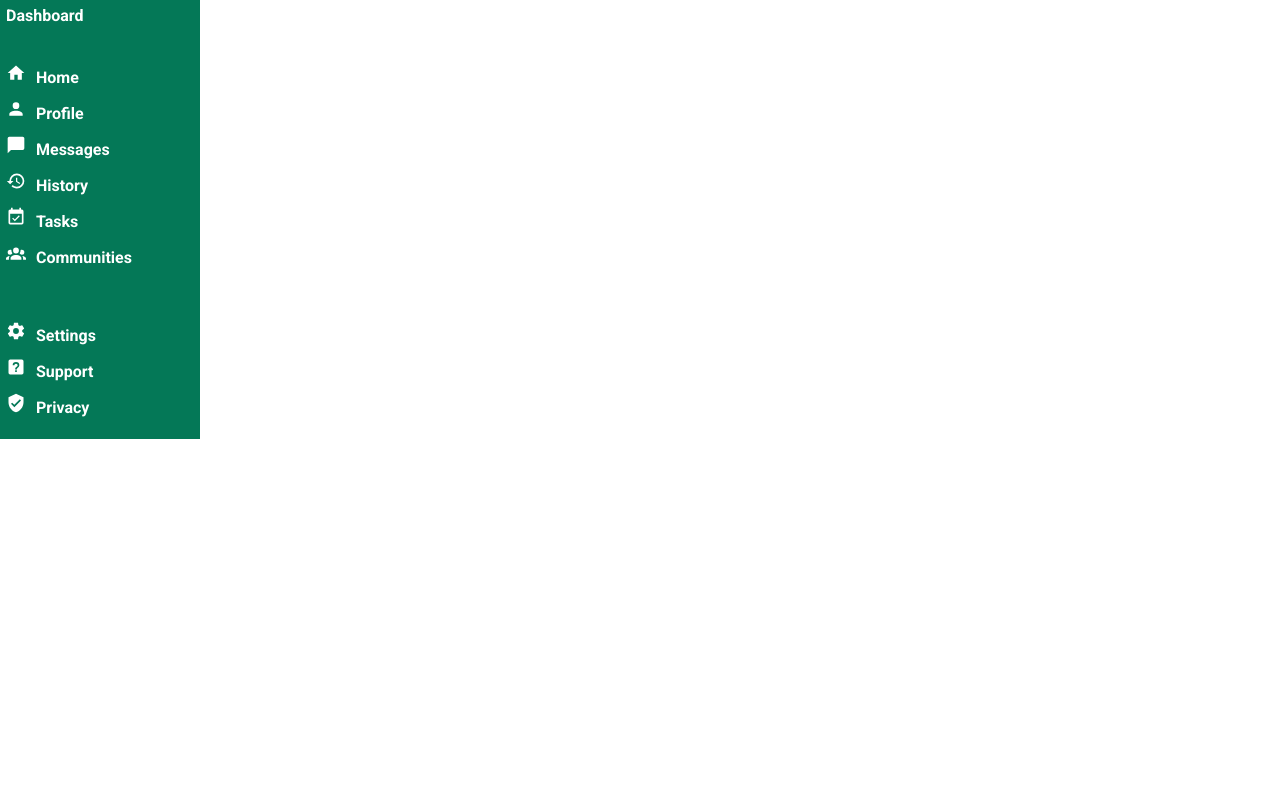
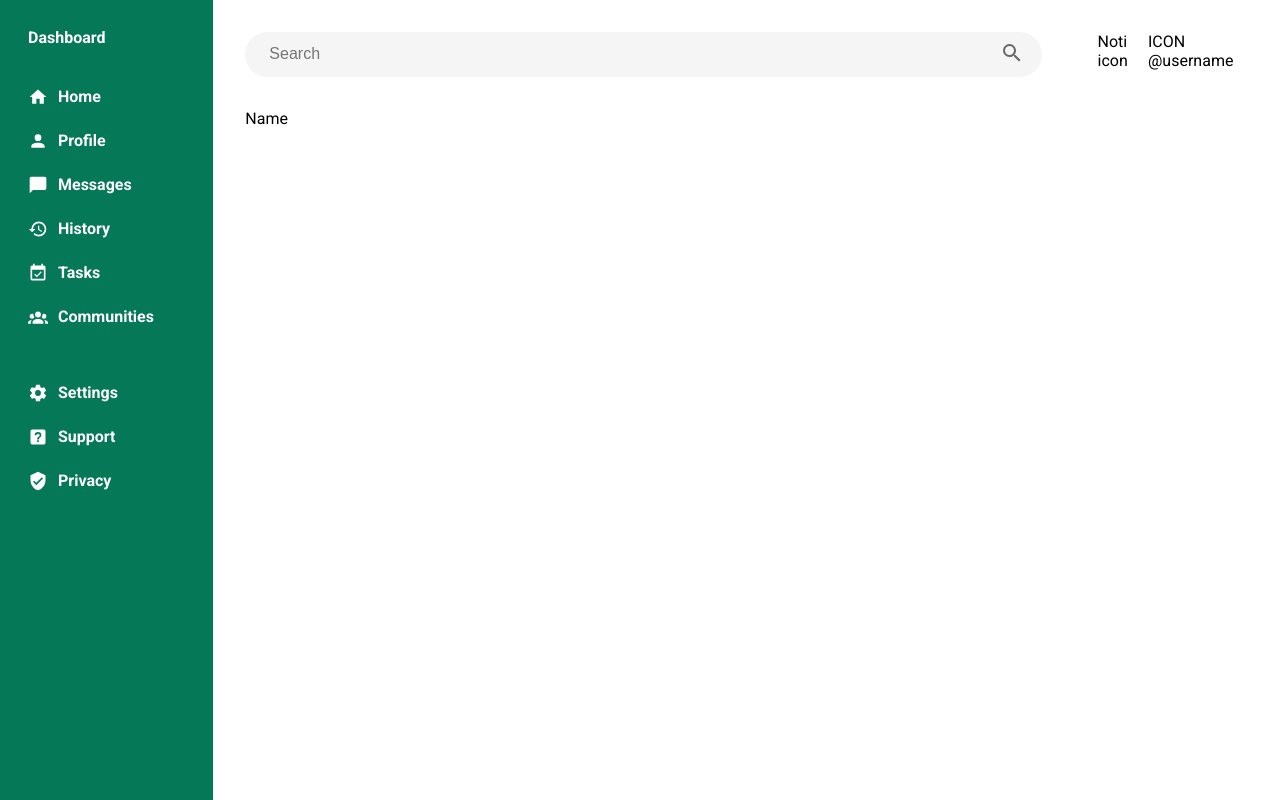
Before and after one commit to JessTells/Admin-Dashboard-TOD, a plain HTML site: page index.html in a window 1280 px wide. Drawn offline with Linux system fonts and the light colour scheme.

Commit message:
search bar and heading layout added

```diff
--- a/index.html
+++ b/index.html
@@ -28,6 +28,21 @@
                 <li class="privacy">Privacy</li>
             </ul>
         </div>
+        <div class="heading">
+            <div class="heading-section-1">
+                <div class="searchBar">
+                    <input id="search-input" type="text" name="search-input" placeholder="Search" value=""/>
+                    <button id="search-submit" type="submit" name="search-submit">
+                        <svg style="width:24px;height:24px" viewBox="0 0 24 24"><path fill="#666666" d="M9.5,3A6.5,6.5 0 0,1 16,9.5C16,11.11 15.41,12.59 14.44,13.73L14.71,14H15.5L20.5,19L19,20.5L14,15.5V14.71L13.73,14.44C12.59,15.41 11.11,16 9.5,16A6.5,6.5 0 0,1 3,9.5A6.5,6.5 0 0,1 9.5,3M9.5,5C7,5 5,7 5,9.5C5,12 7,14 9.5,14C12,14 14,12 14,9.5C14,7 12,5 9.5,5Z"/></svg>
+                    </button>
+                </div>
+                <div class="username-and-notifications">
+                    <div class="notification">Noti icon</div>
+                    <div class="user-name">ICON @username</div>
+                </div>
+            </div>
+            <div class="heading-section-2">Name</div>
+        </div>
     </div>
 </body>
 </html>
--- a/styles/style.css
+++ b/styles/style.css
@@ -1,7 +1,13 @@
 body {
     font-family: 'Roboto', sans-serif;
+    margin: 0;
+}
+
+.container {
+    display: grid;
+    grid-template-columns: 1fr 5fr;
+    grid-template-rows: 1fr 5fr;
     height: 100vh;
-    margin: 0;
 }
 
 ul {
@@ -10,18 +16,21 @@ ul {
 }
 
 .sidebar {
-    display: flex;
-    flex-direction: column;
+    display: grid;
+    grid-template-rows: auto auto 1fr;
     position: sticky;
     background-color: #047857;
     font-weight: 700;
-    width: clamp(200px, 15%, 300px);
-    gap: 10px;
+    grid-column: 1 / 2;
+    grid-row: 1 / 3;
+    padding: 1rem;
+
 }
 
 .logo-sidebar, li {
     color: white;
-    padding: 6px;
+    padding: 12px;
+    display: flex;
 }
 
 .sidebar li:hover {
@@ -30,3 +39,51 @@ ul {
     border-left: 4px solid #dcfce7;
     padding-left: calc(1rem);
 }
+
+.heading {
+    display: grid;
+    grid-template-rows: 1fr 1fr;
+    padding: 32px;
+    gap: 32px;
+}
+
+#search-submit {
+    width: 3.5rem;
+    height: 2.8rem;
+    margin-left: -3.5rem;
+    background: none;
+    border: none;
+    outline: none;
+}
+
+.searchBar {
+    width: 100%;
+    display: flex;
+    flex-direction: row;
+    align-items: center;
+    min-width: 140px;
+}
+
+#search-input {
+    width: 100%;
+    height: 2.8rem;
+    background: #f5f5f5;
+    outline: none;
+    border: none;
+    border-radius: 1.625rem;
+    padding: 0 3.5rem 0 1.5rem;
+    font-size: 1rem;
+}
+
+#search-submit:hover {
+    cursor: pointer;
+}
+
+.heading-section-1 {
+    display: flex;
+    gap: 60px;
+}
+
+.username-and-notifications {
+    display: flex;
+}
```
Also changed, not shown: SVGs/search.svg (added).
